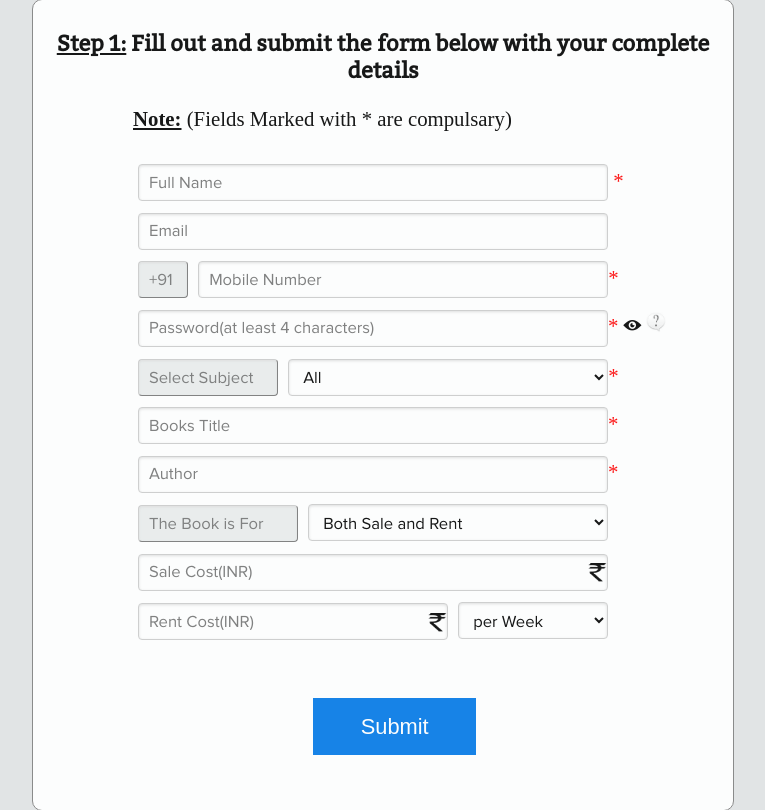
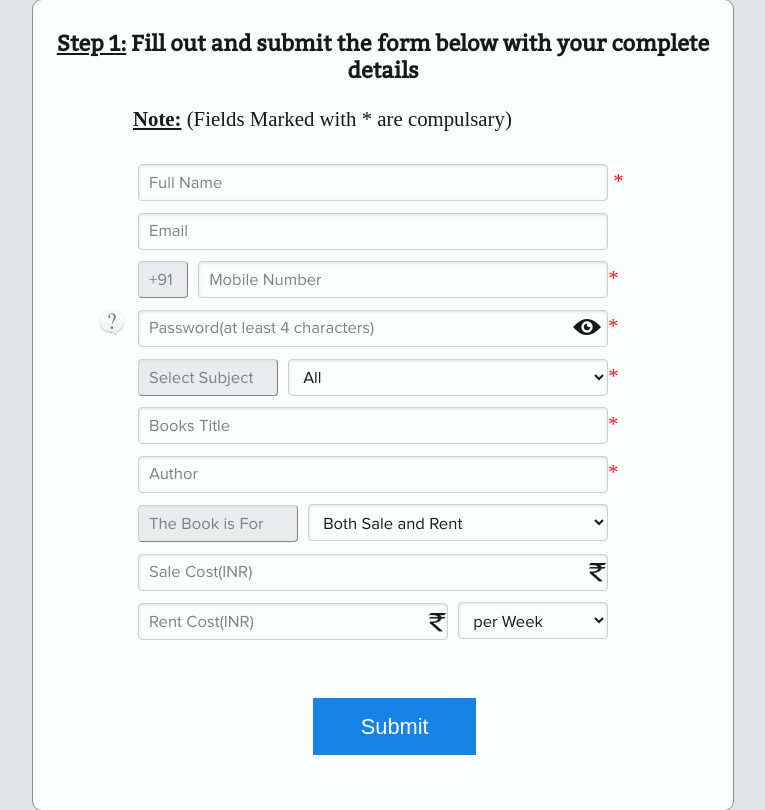
Before and after one commit to yashmehrotra/BookAway, a PHP site: page /sell.php in a window 1280 px wide. Shown: the part 151-961 px from the top of the page, without its empty margins (257-1022 px from the left). Run offline with PHP 8.4, Linux system fonts and the light colour scheme; some web fonts are replaced.

Commit message:
Icons positioned, Submit working, Sidhant's github link updated in about.php

```diff
--- a/Styles/MAIN.css
+++ b/Styles/MAIN.css
@@ -1031,12 +1031,24 @@ Sell...
 	width: 410px;
 }
 
+#show-password
+{
+	font-size: 32px;
+	position: absolute;
+	left: 440px;
+	top: 240px;
+	cursor: pointer;
+}
+
 #help
 {
-	height: 22px;
-	width: 20px;
+	height: 30px;
+	width: 28px;
+	margin-top: 5px;
 	display: inline-block;
-	margin-left: 5px;
+	position: absolute;
+	left: -35px;
+	top: 233px;
 }
 
 #help-popup
@@ -1047,7 +1059,7 @@ Sell...
 	border-style: solid;
 	border-width: 1px;
 	position: absolute;
-	right: 200px;
+	left: -100px;
 	top:170px;
 	font-size: 15px;
 	padding: 5px;
--- a/sell.php
+++ b/sell.php
@@ -12,7 +12,6 @@
 	$bcopy = 0;
 	$(document).ready(function () {
 		$('#myform').submit(function(fr){
-			fr.preventDefault();
 		var $height = $('#sell-container').css('height');
 		var $bheight = $('#new-button').css('bottom');
 		var $flag = false;
@@ -129,6 +128,7 @@ if( $b == 3 )
 	}
 }
 	if($flag)	{
+			fr.preventDefault();
 			var $c = $count - $copy;
 			var $newheight = parseInt($height) + 35*$c ;
 			var $change = $newheight + 'px' ;
@@ -149,17 +149,23 @@ if( $b == 3 )
 
 		if($f1 || $f2)
 		{
-			$('#help-popup').css("top","208px") ;
+			$('#help-popup').css("top","213px") ;
+			$('#show-password').css("top","277px") ;
+			$('#help').css("top","277px") ;
 		}
 
 		if($f1 && $f2)
 		{
-			$('#help-popup').css("top","246px") ;
+			$('#help-popup').css("top","250px") ;
+			$('#show-password').css("top","313px") ;
+			$('#help').css("top","313px") ;
 		}
 
 		if(!$f1 && !$f2)
 		{
-			$('#help-popup').css("top","170px") ;
+			$('#help-popup').css("top","176px") ;
+			$('#show-password').css("top","240px") ;
+			$('#help').css("top","240px") ;
 		}
 			}
 	});
@@ -231,7 +237,7 @@ if( $a == 3 )
 		</div>
 	<div id="sell-form">
 		<p id="compulsary-text"><strong><u>Note:</u></strong> (Fields Marked with * are compulsary)</p>
-		<form name="myform" class="pure-form pure-form-stacked" id="myform" novalidate action="entry.php" method="POST">
+		<form name="myform" class="pure-form pure-form-stacked" id="myform" action="entry.php" method="POST" novalidate>
 			<div class="pure-g">
 				<input type="text" name="name" id="name" class="sell-input" placeholder="Full Name" autocomplete="on" required> <p style="color:red; margin:0px; padding:0px; width:10px; display:inline-block;">*</p> <div id="error"></div>
 				<br>
@@ -292,6 +298,7 @@ if( $a == 3 )
 		<!-- <div><input type="submit" value="Submit" id="submit-button" title="Please fill in the required fields before submitting"></div> -->
 		</div>
 		<button class="button-success pure-button" id = "new-button">Submit</button>
+		<!--<input type="submit" value="Submit" class="button-success pure-button" id="new-button">-->
 	</form>
 </div>
 <div class="bottom-panel">
```
Also changed, not shown: about.php (+1 -14 lines).
